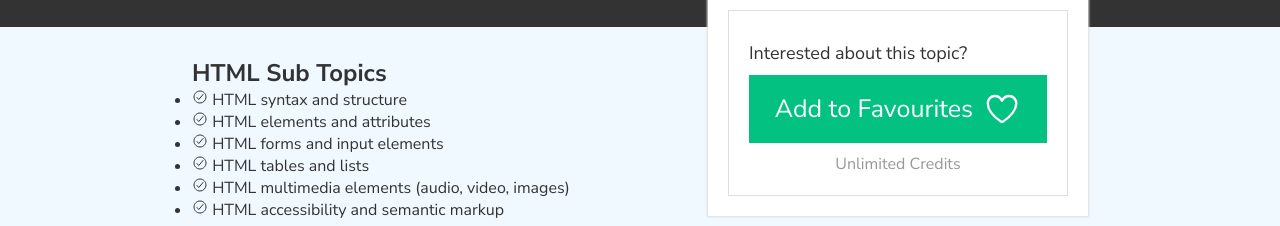
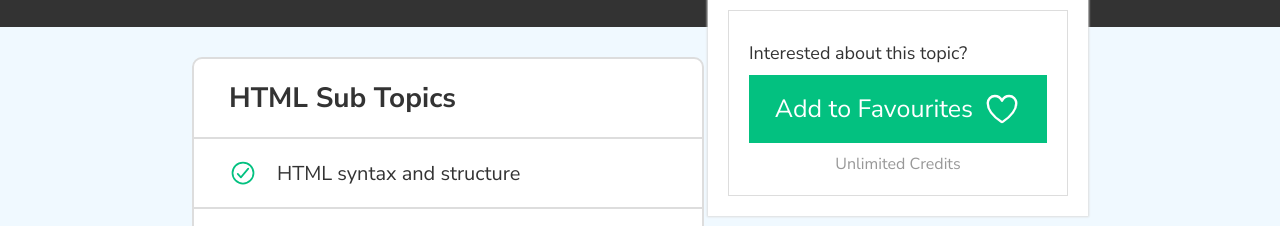
Before and after one commit to SD-1023/Fadi-Halteh, a plain HTML site: page details.html in a window 1280 px wide. Shown: the part 514-740 px from the top of the page. Drawn offline with nearby package versions, Linux system fonts and the light colour scheme.

Commit message:
Update details.css

```diff
--- a/css/details.css
+++ b/css/details.css
@@ -195,23 +195,23 @@ nav li button:hover {
   background-color: var(--bg_body);
 }
 
-.table {
+.table-checklist {
   background-color: var(--bg_default);
+  border: 2px solid var(--lines-color);
   border-radius: 10px;
   overflow: hidden;
 }
 
-.table h2 {
+.table-checklist h2 {
   font-size: 28px;
-  border: 1px solid var(--lines-color);
   padding: 20px 35px;
   font-weight: 700;
 }
-.table ul {
+.table-checklist ul {
   list-style: none;
 }
-.table ul li {
-  border: 1px solid var(--lines-color);
+.table-checklist ul li {
+  border-top: 2px solid var(--lines-color);
   padding: 20px 35px;
   font-size: 20px;
   display: flex;
@@ -219,7 +219,7 @@ nav li button:hover {
   gap: 20px;
 }
 
-.table ul li ion-icon {
+.table-checklist ul li ion-icon {
   color: var(--brand-secondary);
   font-size: 28px;
   flex-shrink: 0;
```
